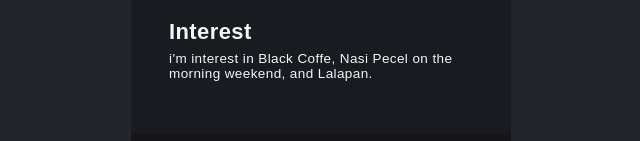
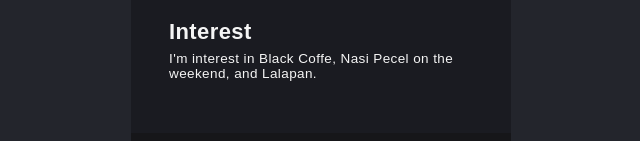
Before and after one commit to Indrawan-maker/mini-project-myprofile, a React (Vite) app: page / in a window 1280 px wide. Shown: the part 722-863 px from the top of the page, without its empty margins (319-959 px from the left). Built offline with nearby package versions, Linux system fonts and the light colour scheme.

Commit message:
update interest

```diff
--- a/components/Interest.jsx
+++ b/components/Interest.jsx
@@ -4,7 +4,7 @@ export default function Interest() {
         <div className="interest-wrapper">
         <h2>Interest</h2>
         <p>
-            i'm interest in Black Coffe, Nasi Pecel on the morning weekend, and Lalapan.
+            I'm interest in Black Coffe, Nasi Pecel on the weekend, and Lalapan.
         </p>
         </div>
         </>
```
